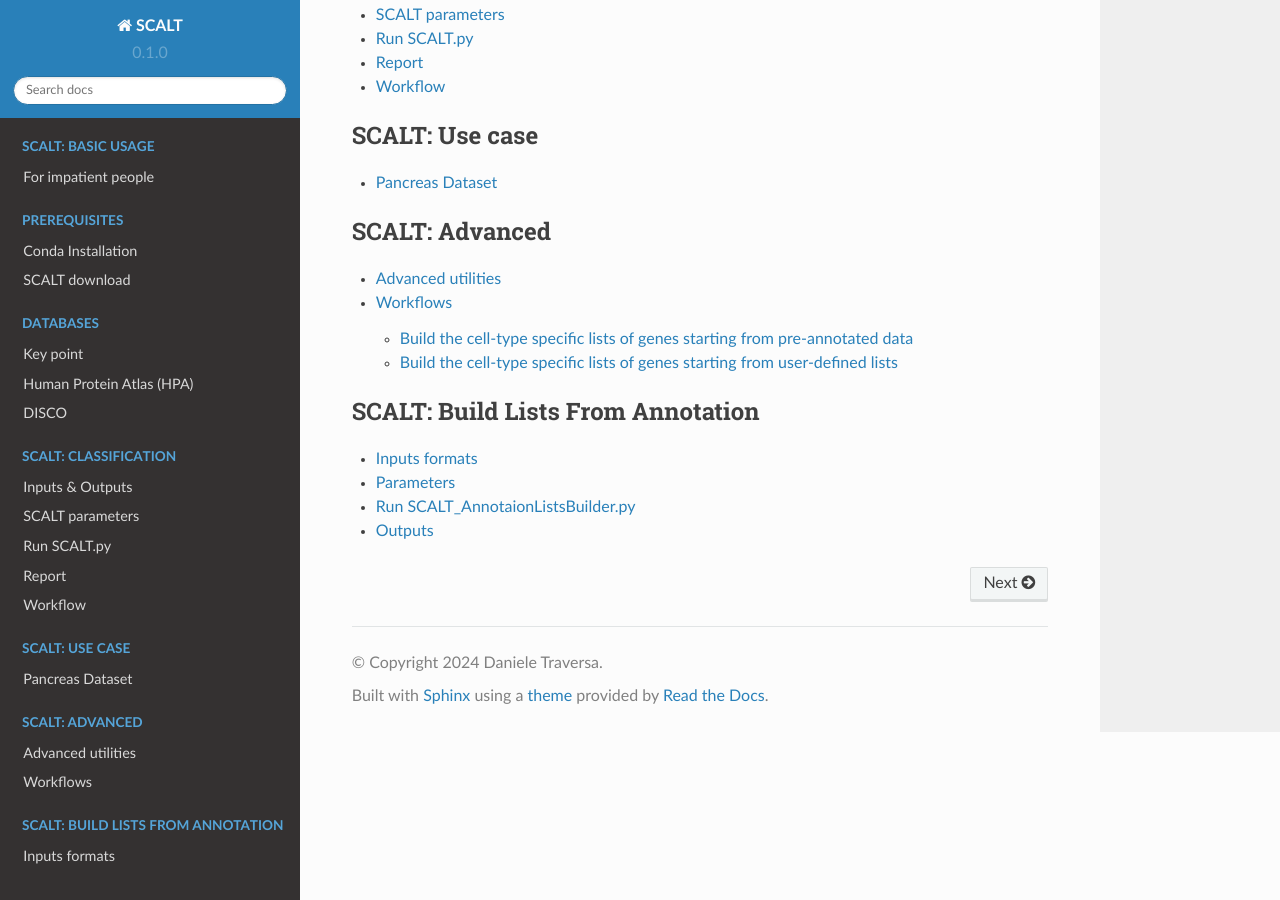
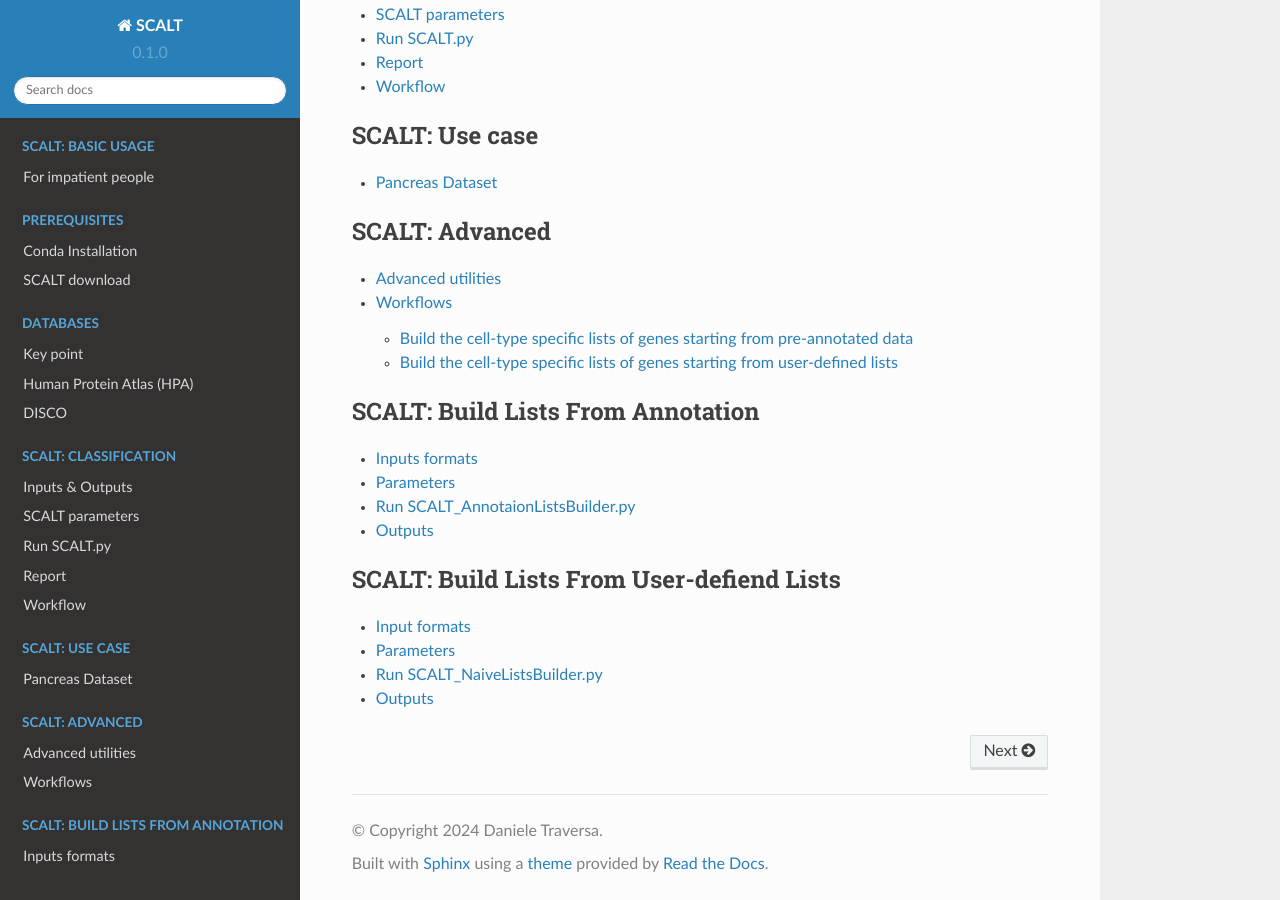
Before and after one commit to danitrave/CapitalCitiesGame, a Sphinx documentation site: the page built from docs/source/index.rst, in a window 1280 px wide and 900 px high, scrolled down 1045 px. Built offline with Sphinx 7.4.7 and the Read the Docs theme 2.0.0, drawn with Linux system fonts in a browser that asks for light colours.

Commit message:
Update index.rst

```diff
--- a/docs/source/index.rst
+++ b/docs/source/index.rst
@@ -55,3 +55,9 @@ If you want to learn more about, please see the manual for point to point instru
    :caption: SCALT: Build Lists From Annotation
 
    annoListsBuilder.rst
+
+.. toctree::
+   :maxdepth: 2
+   :caption: SCALT: Build Lists From User-defiend Lists
+
+   naiveListsBuilder.rst
```
